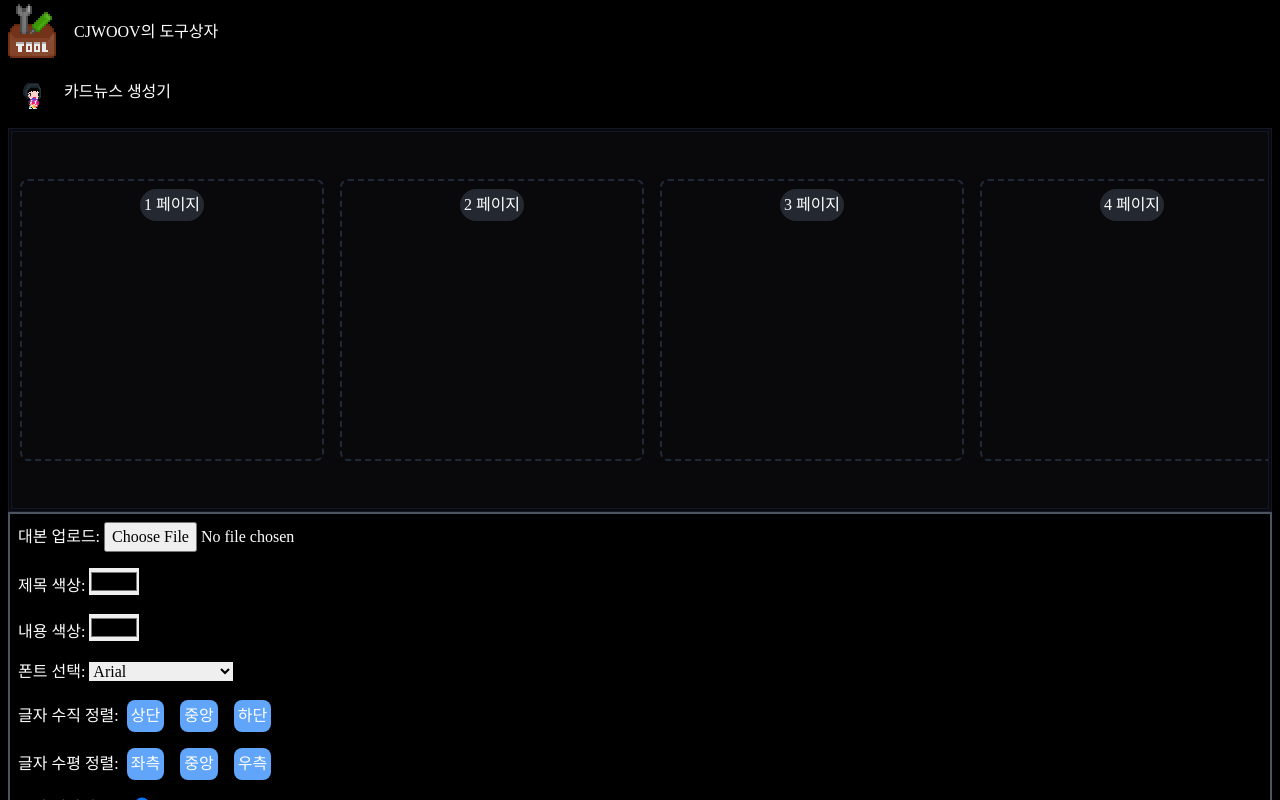
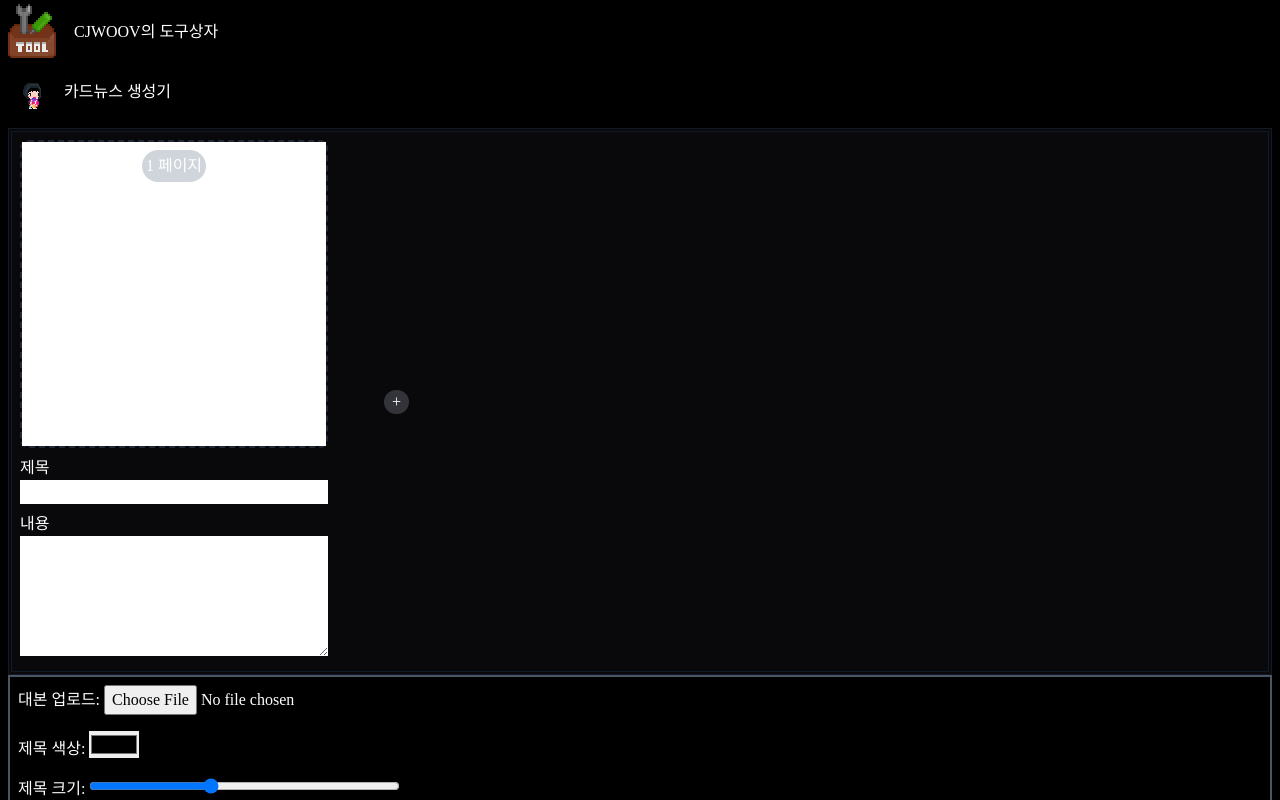
Before and after one commit to cjwcjswo/toolkit_cjwoov, a Next.js app in the folder client/: page /card-news in a window 1280 px wide. Shown: the top 800 px of the page. Built offline with nearby package versions, Linux system fonts and the light colour scheme; a web font is replaced by a local one.

Commit message:
- 카드뉴스 캔버스 업데이트

```diff
--- a/client/pages/card-news.js
+++ b/client/pages/card-news.js
@@ -1,12 +1,44 @@
-import React, { useRef, useState } from 'react';
+import React, { useRef, useState, useEffect } from 'react';
 
 const CardNews = ({page}) => {
     const canvasRef = useRef(null);
+    const containerRef = useRef(null);
 
+    useEffect(()=>{
+        if (!canvasRef.current) {
+            return;
+        }
+
+        const canvas = canvasRef.current;
+        const ctx = canvas.getContext('2d');
+
+        // 부모 div의 크기를 기준으로 캔버스 크기 설정
+        const container = containerRef.current;
+        canvas.width = container.offsetWidth;
+        canvas.height = container.offsetHeight;
+
+        ctx.fillStyle = "rgb(255, 255, 255)";
+        ctx.fillRect(0, 0, canvas.width, canvas.height);
+
+        console.log(canvas.width, canvas.height);
+
+    },[canvasRef]);
     return (
-        <div className="relative justify-center items-center flex flex-wrap m-2 border-2 border-dashed border-gray-800 h-3/4 aspect-square rounded-lg">
-            <div className='absolute top-2 bg-slate-500 bg-opacity-30 rounded-2xl p-1'>{page} 페이지</div>
-            <canvas ref={canvasRef}/>
+        <div>
+            <div ref={containerRef} className="relative justify-center items-center flex m-2 border-2 border-dashed border-gray-800 h-3/4 aspect-square rounded-lg hover:bg-red-300 hover:cursor-pointer">
+                <div className='absolute top-2 bg-slate-500 bg-opacity-30 rounded-2xl p-1'>{page} 페이지</div>
+                <canvas ref={canvasRef} className='w-full h-full'/>
+            </div>
+            <div className="m-2">
+                <div>
+                    제목
+                    <input type="text" className="w-full text-black"/>
+                </div>
+                <div className="mt-2 w-full">
+                    내용
+                    <textarea className="w-full text-black" rows="5"/>
+                </div>
+            </div>
         </div>
     )
 }
@@ -22,11 +54,17 @@ const CardNewsBasicSetting = () => {
                 제목 색상: <input type="color"/>
             </div>
             <div className="mt-4">
+                제목 크기: <input type="range" min="1" max="128" step="1" className="w-1/4"></input>
+            </div>
+            <div className="mt-4">
                 내용 색상: <input type="color"/>
             </div>
             <div className="mt-4">
+                내용 크기: <input type="range" min="1" max="128" step="1" className="w-1/4"></input>
+            </div>
+            <div className="mt-4">
                 폰트 선택:
-                <select className="text-black ml-1" value={DEFAULT_SETTING.font}>
+                <select className="text-black ml-1">
                     {DEFAULT_FONTS.map((font, index) => {
                       return (<option value={font} key={index}>{font}</option>);
                     })}
@@ -45,8 +83,7 @@ const CardNewsBasicSetting = () => {
                 <button className="bg-blue-400 rounded-lg p-1 mx-2 hover:bg-red-400">우측</button>
             </div>
             <div className="mt-4">
-                글자 외곽선: <input type="range" min="0" max="10" step="1"
-                value={DEFAULT_SETTING.textStrokeSize} className="w-1/4"></input>
+                글자 외곽선: <input type="range" min="0" max="10" step="1" className="w-1/4"></input>
             </div>
             <div className="mt-4">
                 글자 외곽선 색상: <input type="color"/>
@@ -59,15 +96,36 @@ const CardNewsBasicSetting = () => {
 }
 
 const CardNewsMaker = () => {
+    const [cardList, setCardList] = useState([
+        {
+            "page": 1
+        }
+    ]);
+    const scrollRef = useRef(null);
+
+    useEffect(()=> {
+        if (scrollRef.current) {
+            scrollRef.current.scrollLeft = scrollRef.current.scrollWidth;
+        }
+    }, [cardList]);
+
+    const handleAddCardNews = () => {
+        const currentPage = cardList.length;
+        const newCardList = cardList.slice();
+        newCardList.push({
+            page: currentPage+1
+        });
+        console.log(newCardList);
+        setCardList(newCardList);
+    }
+
     return (
-        <div className='flex bg-zinc-950 border-double border-gray-900 border-4 wd-full h-96 overflow-auto'>
+        <div ref={scrollRef} className='flex bg-zinc-950 border-double border-gray-900 border-4 wd-full overflow-auto'>
             <div className="flex flex-row justify-center items-center">
-                <CardNews page="1"/>
-                <CardNews page="2"/>
-                <CardNews page="3"/>
-                <CardNews page="4"/>
-                <CardNews page="5"/>
-                <button className='bg-zinc-700 px-2 rounded-full bg-opacity-80 text-center mx-12'>+</button>
+                {cardList.map((card)=>{
+                    return (<CardNews key={card.page} page={card.page}/>);
+                })}
+                <button className='bg-zinc-700 px-2 rounded-full bg-opacity-80 text-center mx-12' onClick={handleAddCardNews}>+</button>
             </div>
         </div>
     );
```
